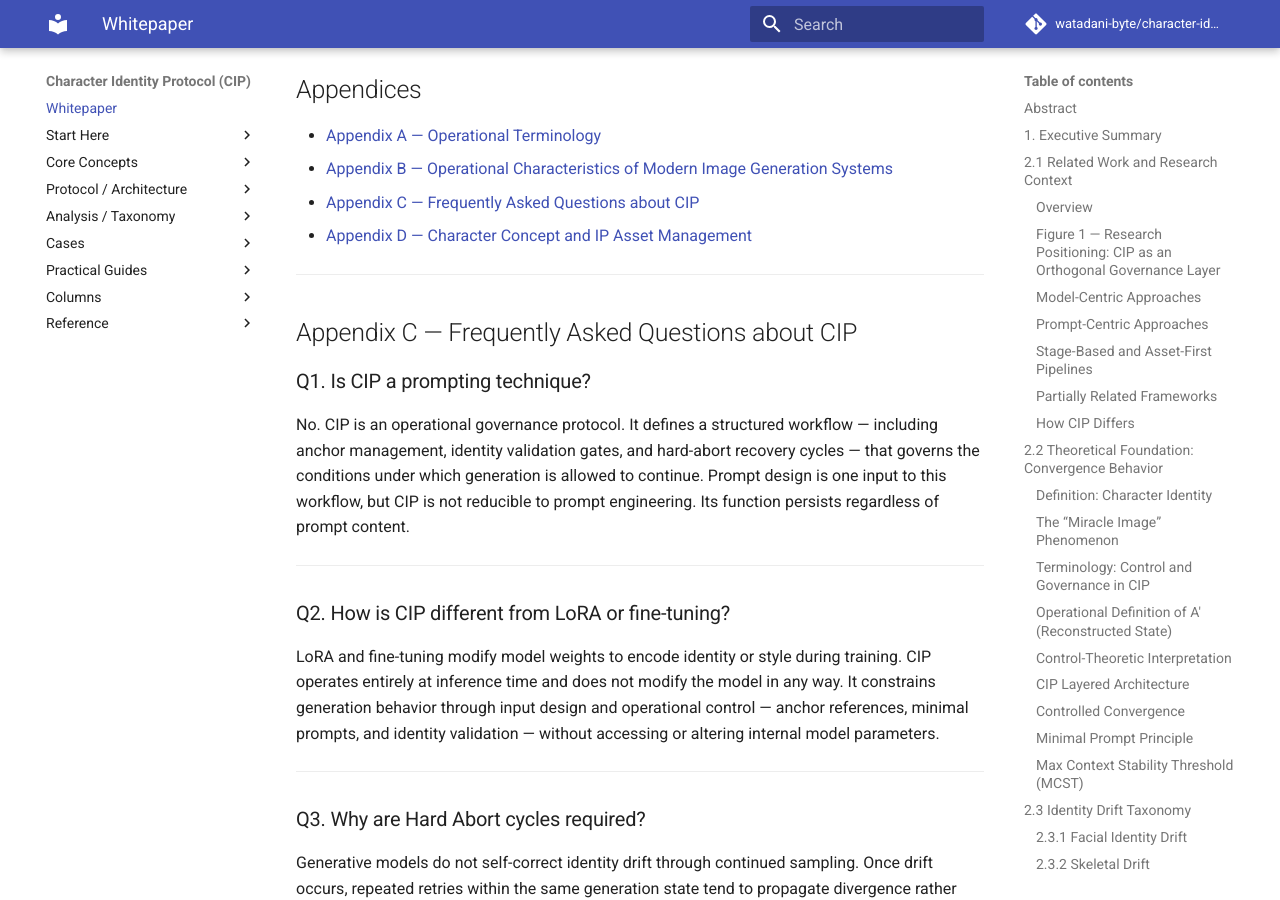
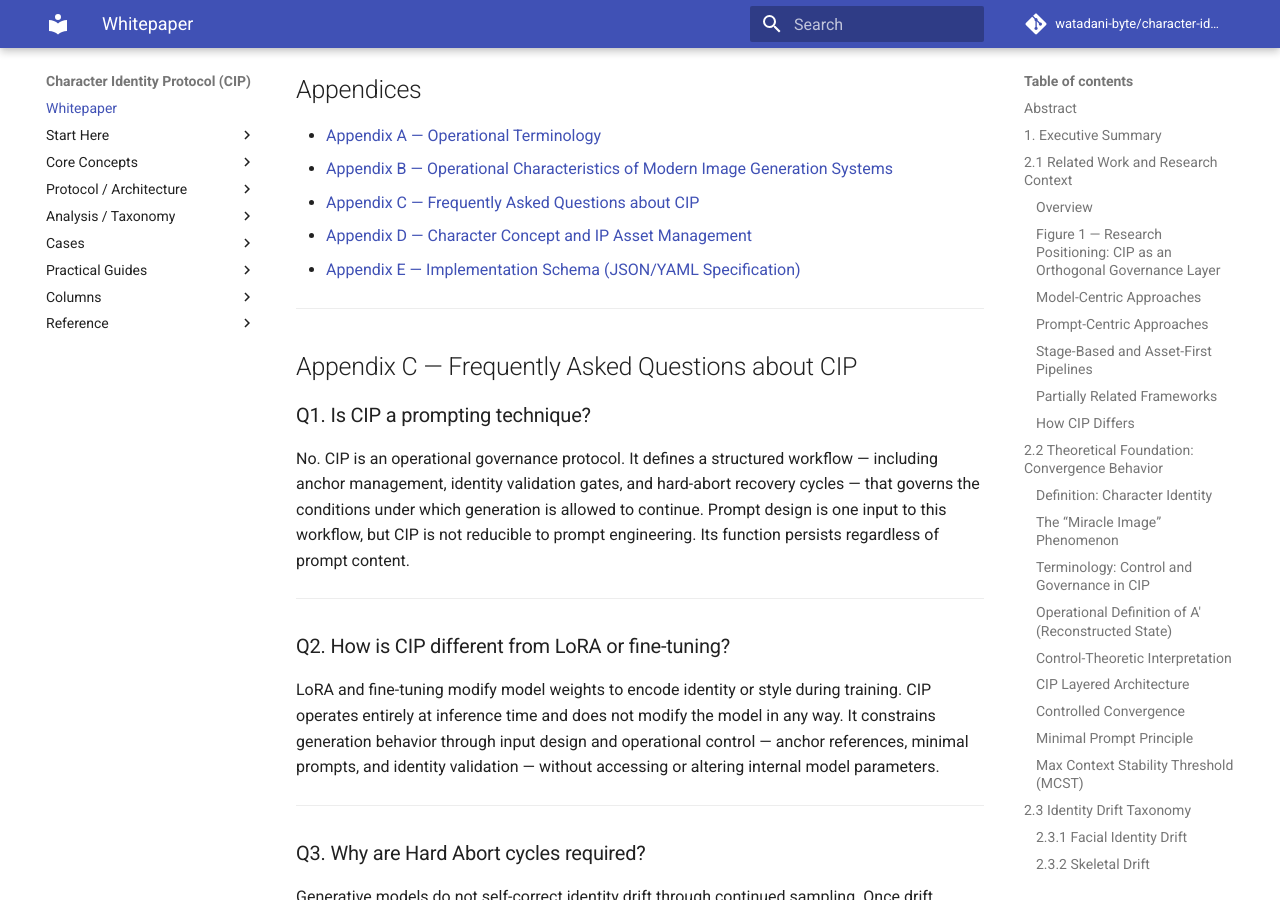
Before and after one commit to watadani-byte/character-identity-protocol, an MkDocs documentation site: the page built from docs/whitepaper_v1.md, in a window 1280 px wide and 900 px high, scrolled down 31141 px. Built offline with MkDocs 1.6.1 and Material for MkDocs 9.7.7, drawn with Linux system fonts in a browser that asks for light colours; comment, search, counter and statistics services are not loaded.

Commit message:
whitepaper_v1.md を更新

```diff
--- a/docs/whitepaper_v1.md
+++ b/docs/whitepaper_v1.md
@@ -1071,6 +1071,7 @@ This implies that future improvements in generative reliability may be achieved
 - [Appendix B — Operational Characteristics of Modern Image Generation Systems](whitepaper_appendices.md#appendix-b--operational-characteristics-of-modern-image-generation-systems)
 - [Appendix C — Frequently Asked Questions about CIP](#appendix-c--frequently-asked-questions-about-cip)
 - [Appendix D — Character Concept and IP Asset Management](#appendix-d--character-concept-and-ip-asset-management)
+- [Appendix E — Implementation Schema (JSON/YAML Specification)](#appendix-e--implementation-schema-jsonyaml-specification)
 
 -----
 
```
